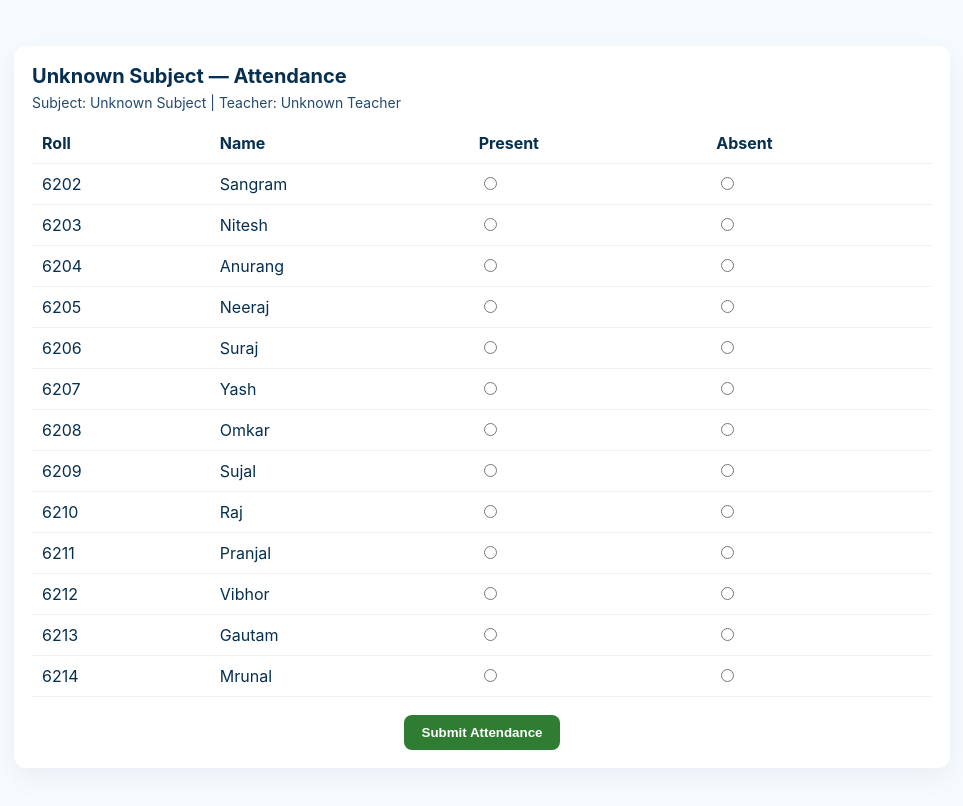
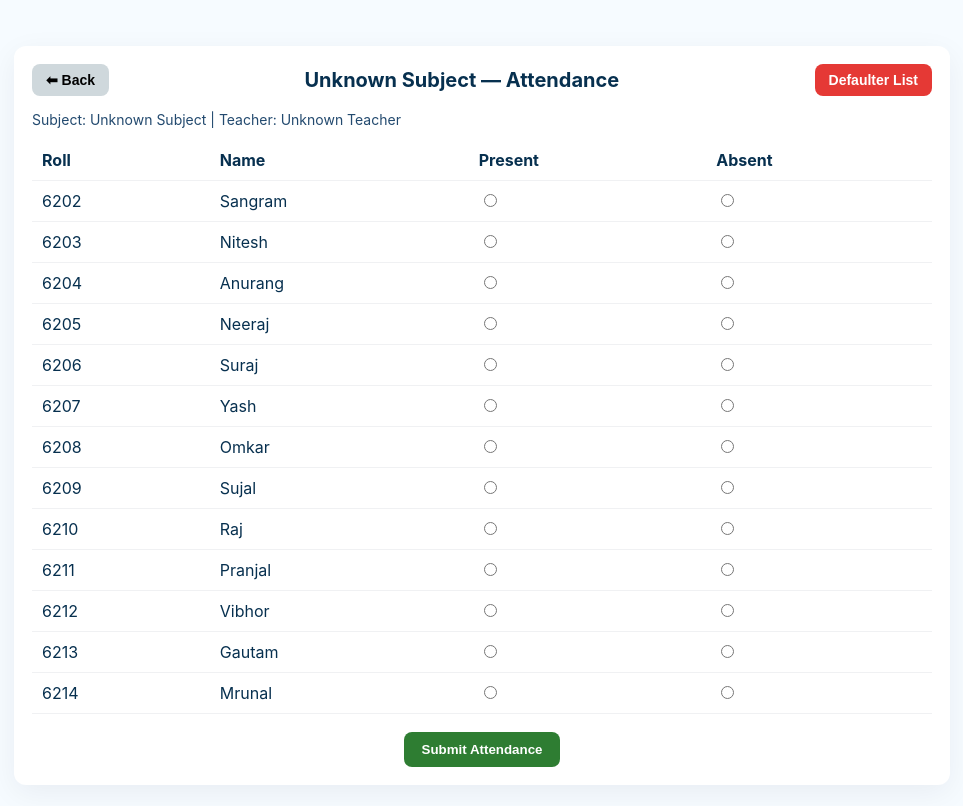
Before and after one commit to sangram-parab/attendance, a plain HTML site: page attendance.html in a window 1280 px wide. Shown: the whole page, without its empty margins (158-1121 px from the left). Drawn offline with Linux system fonts and the light colour scheme.

Commit message:
Update attendance.html

```diff
--- a/attendance.html
+++ b/attendance.html
@@ -5,20 +5,61 @@
   <meta name="viewport" content="width=device-width,initial-scale=1" />
   <title>Attendance — Subject</title>
   <style>
-    body{ font-family:Poppins,Inter,sans-serif; margin:0; padding:28px; background:#f6fbff; color:#07304f; }
-    .card{ max-width:900px; margin:18px auto; background:white; padding:18px; border-radius:12px; box-shadow:0 8px 30px rgba(8,24,50,0.06); }
-    h1{ margin:0 0 6px 0; font-size:20px; }
+    body{
+      font-family:Poppins,Inter,sans-serif;
+      margin:0; padding:28px;
+      background:#f6fbff;
+      color:#07304f;
+    }
+    .card{
+      max-width:900px;
+      margin:18px auto;
+      background:white;
+      padding:18px;
+      border-radius:12px;
+      box-shadow:0 8px 30px rgba(8,24,50,0.06);
+    }
+    h1{ margin:0; font-size:20px; }
     .meta{ color:#234a6f; font-size:14px; margin-bottom:12px; }
     table{ width:100%; border-collapse:collapse; margin-top:12px; }
     th,td{ padding:10px; border-bottom:1px solid rgba(10,30,60,0.06); text-align:left; }
-    .btn{ padding:10px 18px; border-radius:8px; border:none; cursor:pointer; font-weight:700; background:#2e7d32; color:#fff; margin-top:18px; display:block; margin-left:auto; margin-right:auto; }
+    .btn{
+      padding:10px 18px; border-radius:8px;
+      border:none; cursor:pointer; font-weight:700;
+      background:#2e7d32; color:#fff;
+      margin-top:18px; display:block; margin-left:auto; margin-right:auto;
+    }
+    /* Header buttons */
+    .topbar{
+      display:flex;
+      justify-content:space-between;
+      align-items:center;
+      margin-bottom:15px;
+    }
+    .btn-small{
+      padding:8px 14px;
+      border-radius:8px;
+      border:none;
+      cursor:pointer;
+      font-weight:600;
+      font-size:14px;
+    }
+    .back-btn{ background:#cfd8dc; }
+    .defaulter-btn{ background:#e53935; color:#fff; }
   </style>
 </head>
 <body>
 
   <div class="card">
-    <h1 id="title">Attendance</h1>
-    <div class="meta" id="meta">Subject: — &nbsp; | &nbsp; Teacher: —</div>
+
+    <!-- TOP HEADER WITH BUTTONS -->
+    <div class="topbar">
+      <button class="btn-small back-btn" onclick="history.back()">⬅ Back</button>
+      <h1 id="title">Attendance</h1>
+      <button class="btn-small defaulter-btn" onclick="openDefaulterList()">Defaulter List</button>
+    </div>
+
+    <div class="meta" id="meta">Subject: — | Teacher: —</div>
 
     <table>
       <thead>
@@ -36,6 +77,7 @@
   </div>
 
   <script>
+    // GET SUBJECT & TEACHER FROM URL
     const params = new URLSearchParams(window.location.search);
     const subject = params.get('sub') || 'Unknown Subject';
     const teacher = params.get('teacher') || 'Unknown Teacher';
@@ -43,6 +85,14 @@
     document.getElementById('title').innerText = `${subject} — Attendance`;
     document.getElementById('meta').innerText = `Subject: ${subject}  |  Teacher: ${teacher}`;
 
+    // OPEN DEFAULTER LIST PAGE
+    function openDefaulterList(){
+      window.location.href =
+        "defaulter.html?sub=" + encodeURIComponent(subject) +
+        "&teacher=" + encodeURIComponent(teacher);
+    }
+
+    // STUDENT LIST
     const students = [
       { roll:6202, name:"Sangram" },
       { roll:6203, name:"Nitesh" },
@@ -61,6 +111,7 @@
 
     const tbody = document.getElementById("studentList");
 
+    // AUTO-GENERATE ROWS
     students.forEach(s => {
       const row = document.createElement("tr");
       row.innerHTML = `
@@ -72,6 +123,7 @@
       tbody.appendChild(row);
     });
 
+    // SAVE ATTENDANCE
     document.getElementById("submitAttendance").onclick = () => {
       const today = new Date().toLocaleDateString('en-IN');
       const key = `attendance::${subject}::${today}`;
@@ -80,7 +132,12 @@
       students.forEach(s => {
         const selected = document.querySelector(`input[name=att_${s.roll}]:checked`);
         if(selected){
-          records.push({ roll:s.roll, name:s.name, subject, teacher, date:today, status:selected.value });
+          records.push({
+            roll:s.roll, name:s.name,
+            subject, teacher,
+            date:today,
+            status:selected.value
+          });
         }
       });
 
@@ -88,5 +145,6 @@
       alert("Attendance saved.");
     };
   </script>
+
 </body>
 </html>
```
